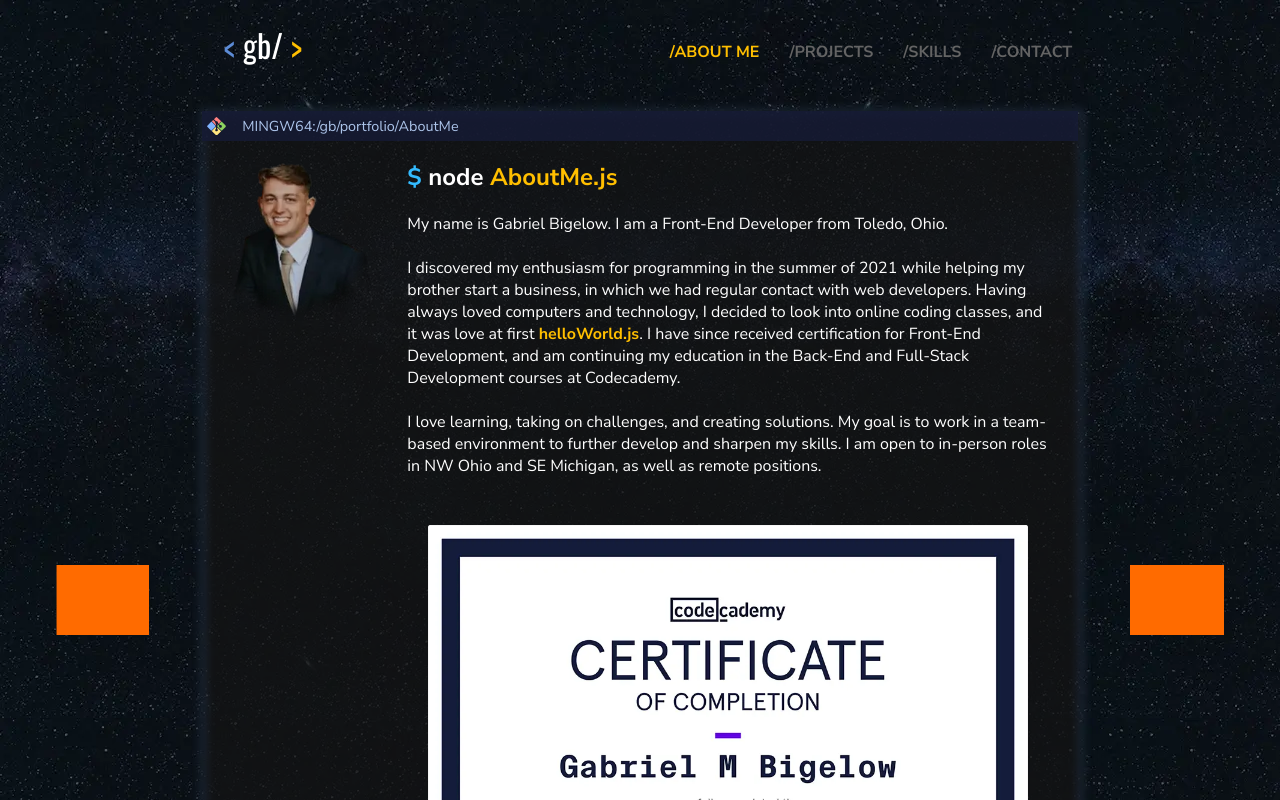
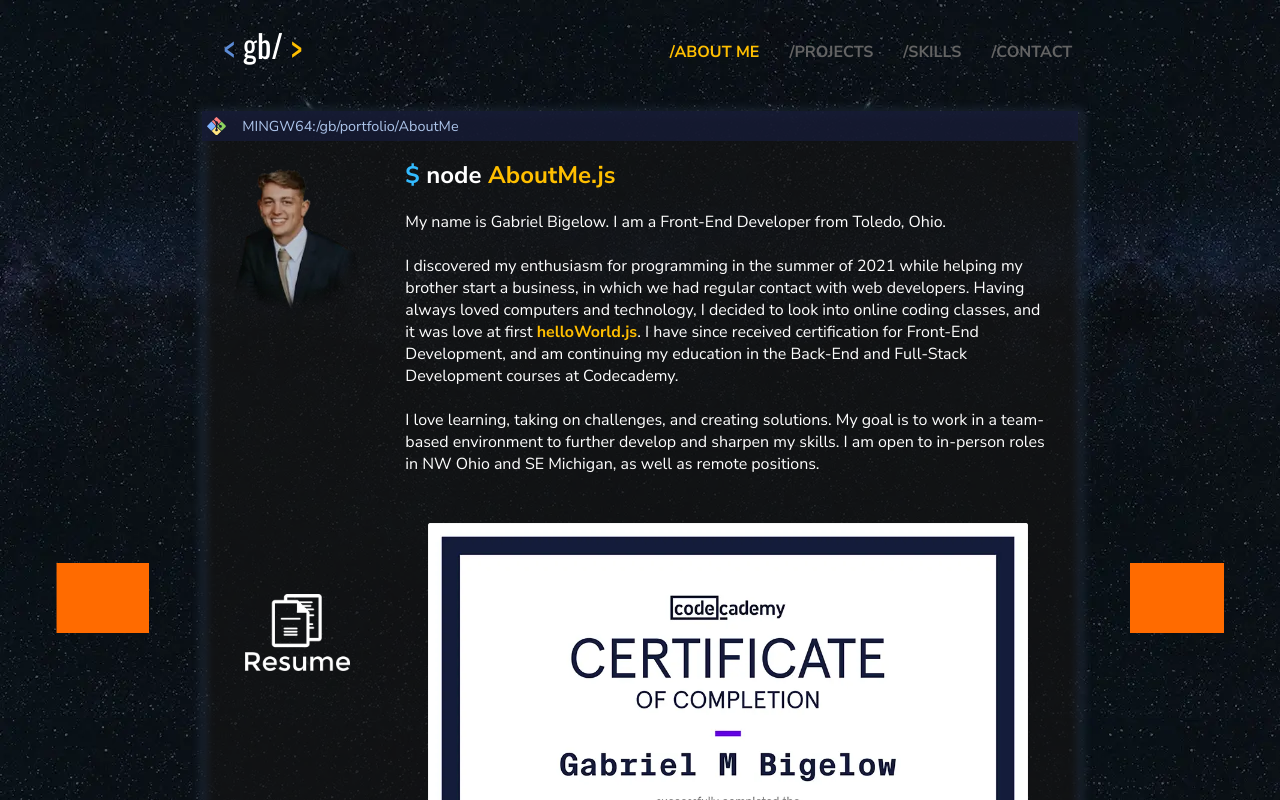
Before and after one commit to Gabriel-Bigelow/portfolio, a React (Create React App) app: page /about in a window 1280 px wide. Shown: the top 800 px of the page. Built offline with nearby package versions, Linux system fonts and the light colour scheme; grey boxes are pictures that could not be loaded.

Commit message:
add resume to portfolio

```diff
--- a/src/Components/About/About.js
+++ b/src/Components/About/About.js
@@ -9,6 +9,8 @@ import arrow from '../../images/arrow.svg'
 import gitbash from '../../images/git-bash.svg';
 import cert from '../../images/about/certification.webp';
 import headshot from '../../images/about/headshot.webp';
+import resumeLogo from '../../images/about/resumeLogo.webp';
+import resume from './resume.pdf'
 
 //function to add some props / styling to "helloWorld.js" strong element after it renders.
 function afterOutput() {
@@ -71,8 +73,9 @@ export default function About () {
             <div className="section-body">
                 <div id="terminal">
                     <div id="terminal-background"></div>
-                    <div id="headshot">
-                        <img className="terminal-image" src={headshot} alt="A nice, handsome young man"/>
+                    <div id="side-images">
+                        <img className="side-image" src={headshot} alt="A nice, handsome young man"/>
+                        <a href={resume} target="_blank"><img className="side-image" id="resume-logo" src={resumeLogo} /></a>
                     </div>
                     <div id="top-frame"><img src={gitbash} alt="gitbash" /><p>MINGW64:/gb/portfolio/{section}</p></div>
                     <div id="terminal-output">
--- a/src/Components/About/about.css
+++ b/src/Components/About/about.css
@@ -1,5 +1,31 @@
+
+#side-images {
+    display: grid;
+    grid-column: 1;
+    grid-row: 1;
+    z-index: 0;
+    padding: 3.5rem 0;
+    padding-left: 1rem;
+    justify-items: center;
+}
+
+.side-image {
+    width: 80%;
+    max-width: 150px;
+}
+
+
 #cert-container {
     display:grid;
     width: 100%;
     justify-content: center;
 }
+
+#resume-logo {
+    filter: invert(100%);
+    width: 70%;
+}
+
+#side-images a {
+    text-align: center;
+}
--- a/src/Components/Section/section.css
+++ b/src/Components/Section/section.css
@@ -37,14 +37,6 @@ section {
     min-height: 230px;
 }
 
-#terminal #headshot {
-    grid-column: 1;
-    grid-row: 1;
-    z-index: 0;
-    width: 80%;
-    padding: 50px 30px;
-}
-
 #terminal #top-frame {
     position: absolute;
     display: grid;
@@ -81,7 +73,7 @@ section {
     position:relative;
     grid-row: 1;
     grid-column: 2;
-    padding: 30px;
+    padding: 1.75rem;
 }
 
 #terminal-output p {
```
Also changed, not shown: src/Components/Skills/Skills.js (+6 -3 lines), src/images/about/resumeLogo.webp (added), 1 other file (tests, documents, lock files or other folders).
